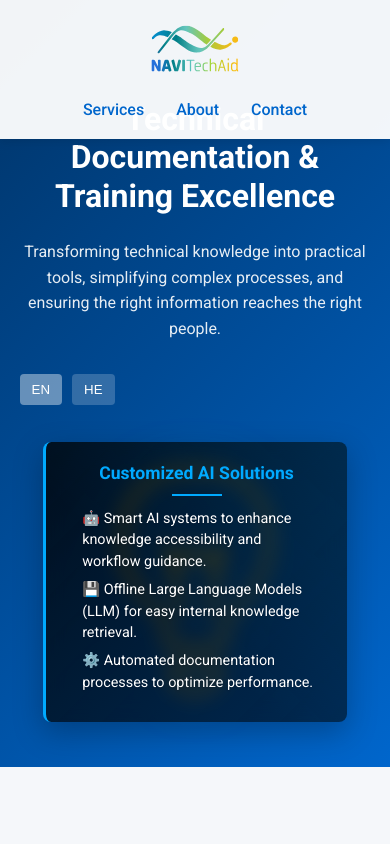
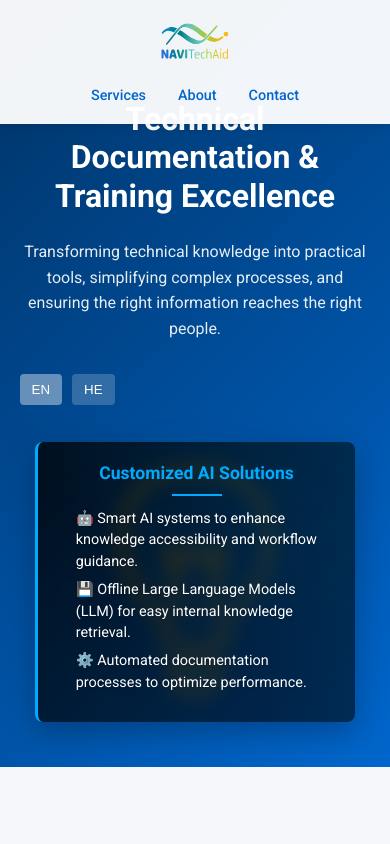
Before and after one commit to a314s/Boring, a plain HTML site: page index.html in a window 390 px wide. Shown: the top 844 px of the page. Drawn offline with Linux system fonts and the light colour scheme.

Commit message:
V2.7.1 minor mobile payout changes

```diff
--- a/styles.css
+++ b/styles.css
@@ -142,6 +142,59 @@ nav ul li a::after {
 
 nav ul li a:hover::after {
     width: 100%;
+}
+
+/* Mobile header adjustments */
+@media (max-width: 768px) {
+    header {
+        padding: 1rem 3%;
+    }
+
+    .header-scrolled {
+        padding: 0.5rem 3%;
+    }
+
+    .logo-container {
+        flex: 0 0 auto;
+    }
+
+    nav {
+        flex: 1;
+        display: flex;
+        justify-content: flex-end;
+    }
+
+    nav ul {
+        justify-content: space-between;
+        width: 100%;
+        max-width: 300px;
+    }
+
+    nav ul li {
+        margin-left: 0;
+    }
+}
+
+@media (max-width: 480px) {
+    header {
+        padding: 0.8rem 3%;
+    }
+
+    .header-scrolled {
+        padding: 0.4rem 3%;
+    }
+
+    .logo {
+        height: 50px;
+    }
+
+    .header-scrolled .logo {
+        height: 40px;
+    }
+
+    nav ul li a {
+        font-size: 0.9rem;
+    }
 }
 
 /* Hero Section */
@@ -340,7 +393,7 @@ nav ul li a:hover::after {
 @media (max-width: 768px) {
     .text-slider-container {
         perspective: 1000px;
-        width: calc(100% - 20px); /* Added 10px gap on each side */
+        width: calc(100% - 10px); /* Reduced from 20px to 10px (half the gap) */
         margin: 0 auto; /* Center the container */
     }
 
@@ -368,7 +421,7 @@ nav ul li a:hover::after {
 @media (max-width: 480px) {
     .text-slider-container {
         perspective: 800px;
-        width: calc(100% - 30px); /* Added 15px gap on each side for smaller screens */
+        width: calc(100% - 15px); /* Reduced from 30px to 15px (half the gap) */
     }
 
     .text-slider {
```
